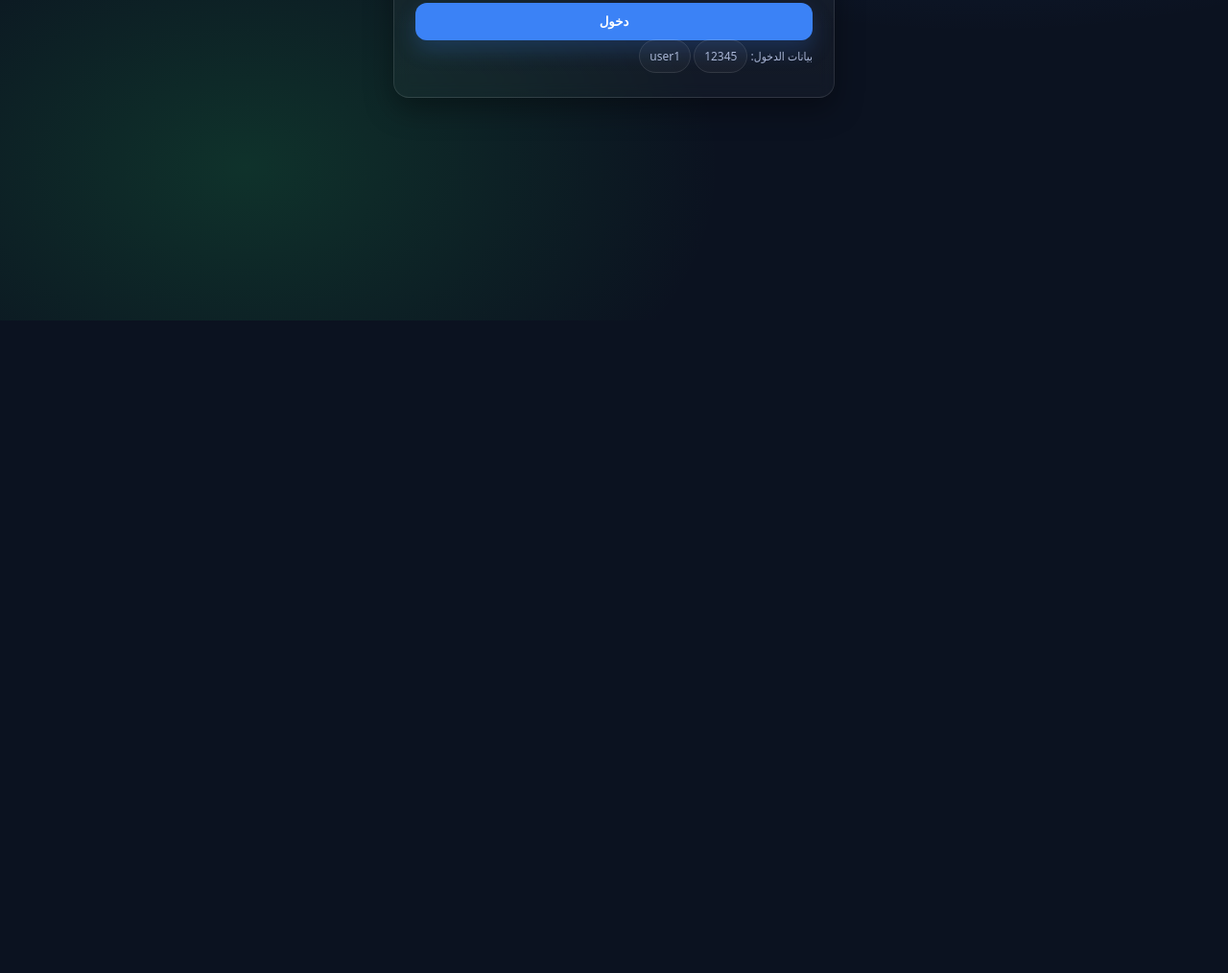
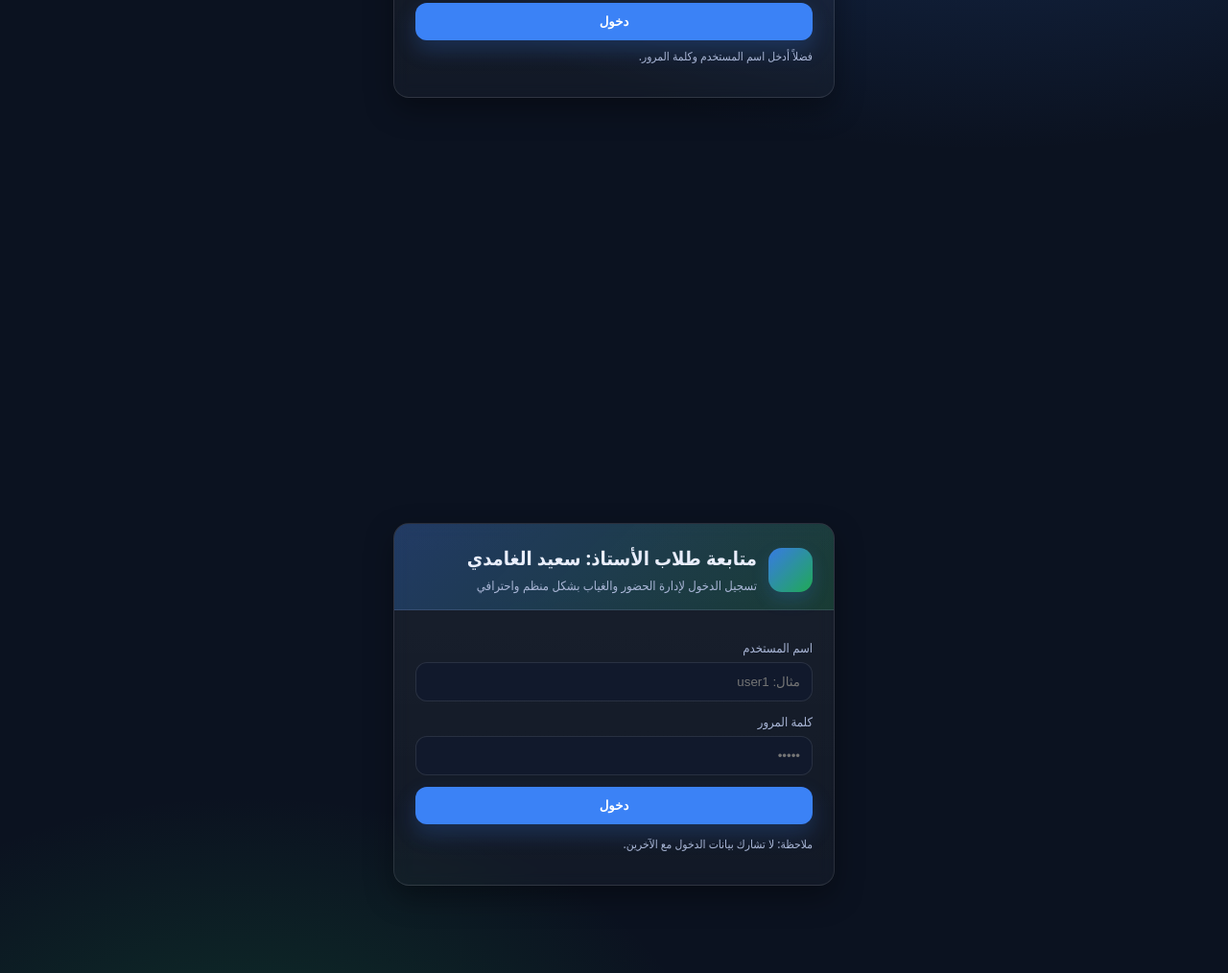
Before and after one commit to szrra48-svg/-, a plain HTML site: page index.html in a window 1280 px wide. Shown: the part 466-1480 px from the top of the page at 96% size. Before the commit the page ends 800 px from the top, so only its background shows below. Drawn offline with Linux system fonts and the light colour scheme.

Commit message:
Update index.html

```diff
--- a/index.html
+++ b/index.html
@@ -289,24 +289,54 @@
       <button class="btn" id="loginBtn">دخول</button>
 
       <div class="msg" id="loginMsg">اسم المستخدم أو كلمة المرور غير صحيحة.</div>
-      <p class="hint">بيانات الدخول: <span class="chip">user1</span> <span class="chip">12345</span></p>
+     <p class="hint">فضلاً أدخل اسم المستخدم وكلمة المرور.</p>
     </div>
   </section>
 
-  <!-- APP -->
-  <section id="appPage" class="hidden">
-    <header>
-      <div class="container">
-        <div class="topbar">
-          <div class="title">
-            <div class="logo" aria-hidden="true"></div>
-            <div style="min-width:0">
-              <h2 title="متابعة طلاب الاستاذ : سعيد الغامدي">متابعة طلاب الاستاذ : سعيد الغامدي</h2>
-              <p class="subtitle" id="todayLine"></p>
-            </div>
-          </div>
+  <!-- APP --><section id="loginPage" class="login-wrap">
+  <div class="login-card" style="padding:0; overflow:hidden">
+    <!-- Header -->
+    <div style="
+      padding:22px 22px 14px 22px;
+      background: linear-gradient(135deg, rgba(59,130,246,.28), rgba(34,197,94,.18));
+      border-bottom: 1px solid var(--border);
+    ">
+      <div class="brand" style="margin:0">
+        <div class="logo" aria-hidden="true"></div>
+        <div>
+          <h1 style="font-size:20px;margin:0 0 4px 0">متابعة طلاب الأستاذ: سعيد الغامدي</h1>
+          <p style="margin:0;color:var(--muted);font-size:13px;line-height:1.6">
+            تسجيل الدخول لإدارة الحضور والغياب بشكل منظم واحترافي
+          </p>
+        </div>
+      </div>
+    </div>
 
-          <div class="actions">
+    <!-- Body -->
+    <div style="padding:18px 22px 22px 22px">
+      <div class="field">
+        <label for="username">اسم المستخدم</label>
+        <input id="username" type="text" autocomplete="username" placeholder="مثال: user1" />
+      </div>
+
+      <div class="field">
+        <label for="password">كلمة المرور</label>
+        <input id="password" type="password" autocomplete="current-password" placeholder="•••••" />
+      </div>
+
+      <div style="display:flex; gap:10px; margin-top:12px">
+        <button class="btn" id="loginBtn" style="margin-top:0; flex:1">دخول</button>
+      </div>
+
+      <div class="msg" id="loginMsg">اسم المستخدم أو كلمة المرور غير صحيحة.</div>
+
+      <!-- ملاحظة بدون بيانات -->
+      <p class="hint" style="margin-top:12px">
+        ملاحظة: لا تشارك بيانات الدخول مع الآخرين.
+      </p>
+    </div>
+  </div>
+</section>
             <span class="chip" id="lastSaved">آخر حفظ: —</span>
             <button class="btn2 primary" id="exportCSV">تصدير CSV</button>
             <button class="btn2 danger" id="resetDay">إعادة تعيين اليوم</button>
```
